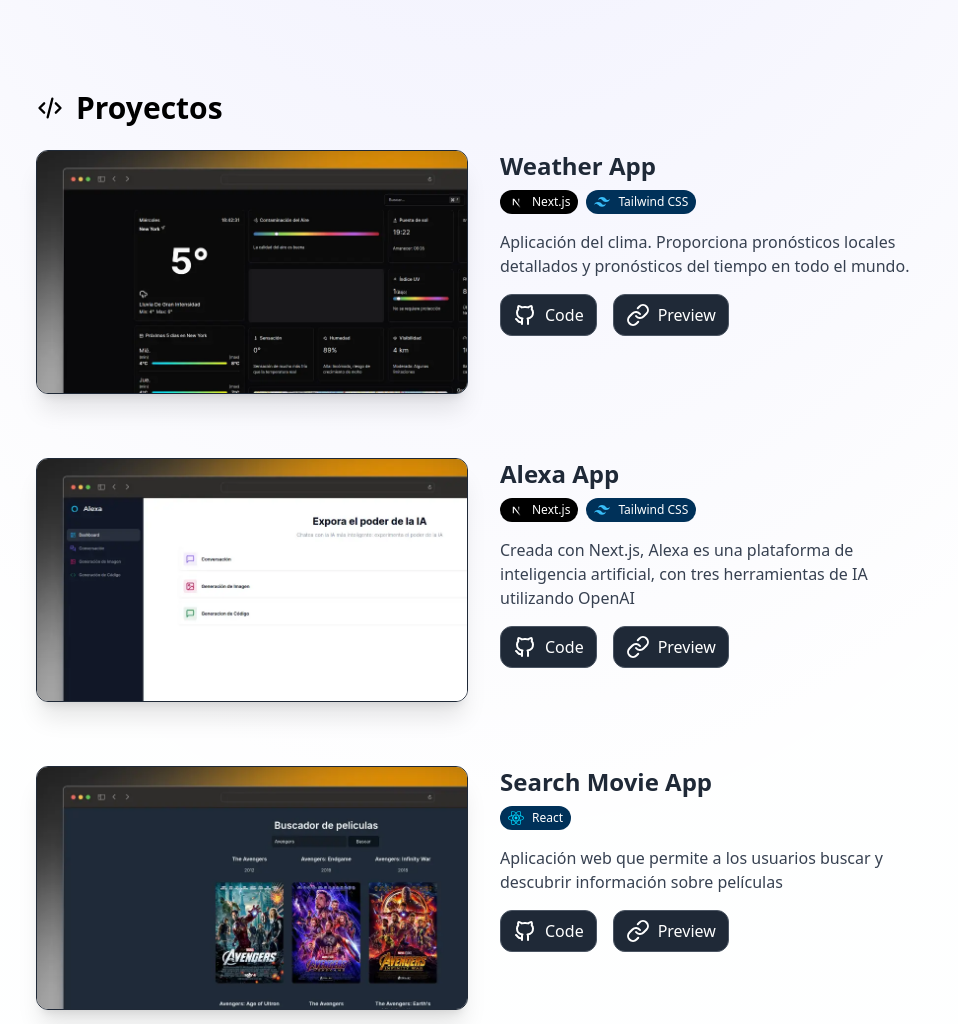
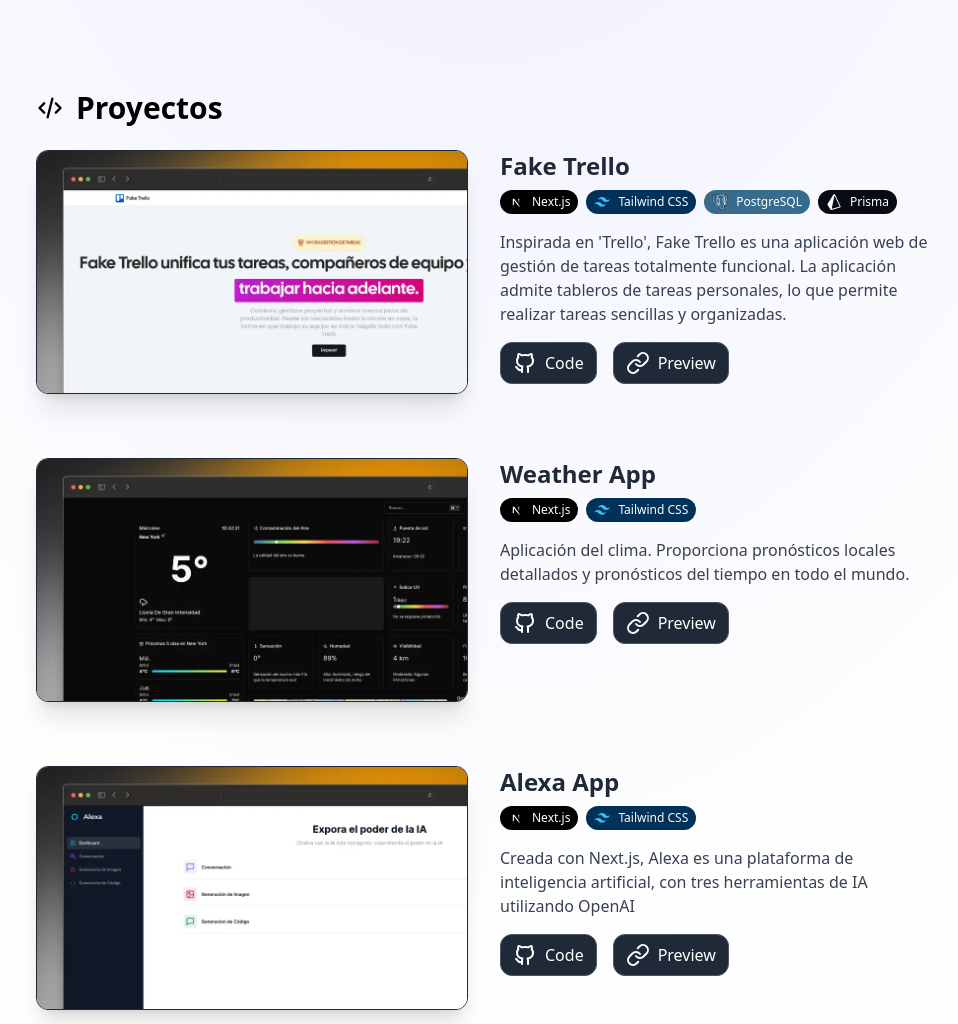
Before and after one commit to LucianoArias/portfolio-dev, an Astro site: page / in a window 1280 px wide. Shown: the part 500-1524 px from the top of the page, without its empty margins (156-1114 px from the left). Built offline with nearby package versions, Linux system fonts and the light colour scheme; Astro itself is replaced by a stand-in of ours.

Commit message:
add new project

```diff
--- a/src/components/Projects.astro
+++ b/src/components/Projects.astro
@@ -5,6 +5,8 @@ import Tailwind from "./icons/Tailwind.astro"
 import Link from "./icons/Link.astro"
 import LinkButton from "./LinkButton.astro"
 import React from "./icons/React.astro"
+import PostgreSQL from './icons/PostgreSQL.astro'
+import Prisma from './icons/Prisma.astro'
 
 const TAGS = {
   NEXT: {
@@ -17,13 +19,32 @@ const TAGS = {
     class: "bg-[#003159] text-white",
     icon: Tailwind,
   },
-  REACT:{
+  REACT: {
     name: "React",
     class: "bg-[#003159] text-white",
     icon: React
+  },
+  POSTGRESQL: {
+    name: "PostgreSQL",
+    class: "bg-[#386c8c] text-white",
+    icon: PostgreSQL
+  },
+  PRISMA: {
+    name: 'Prisma',
+    class: 'bg-[#080b14] text-white',
+    icon: Prisma
   }
 }
 const PROJECTS = [
+  {
+    title: "Fake Trello",
+    description:
+      "Inspirada en 'Trello', Fake Trello es una aplicación web de gestión de tareas totalmente funcional. La aplicación admite tableros de tareas personales, lo que permite realizar tareas sencillas y organizadas.",
+    link: "https://fake-trello-alpha.vercel.app/",
+    github: "https://github.com/LucianoArias/fake-trello",
+    image: "images/projects/fake-trello.webp",
+    tags: [TAGS.NEXT, TAGS.TAILWIND, TAGS.POSTGRESQL, TAGS.PRISMA],
+  },
   {
     title: "Weather App",
     description:
@@ -47,7 +68,7 @@ const PROJECTS = [
     description: "Aplicación web que permite a los usuarios buscar y descubrir información sobre películas",
     link: "https://search-movie-app-delta.vercel.app/",
     github: "https://github.com/LucianoArias/search-movie-app",
-    image: "images/projects/search.webp",
+    image: "images/projects/search-movie.webp",
     tags: [TAGS.REACT],
   }
 ]
--- /dev/null
+++ b/src/components/icons/PostgreSQL.astro
@@ -0,0 +1,6 @@
+<svg {...Astro.props} xmlns="http://www.w3.org/2000/svg" preserveAspectRatio="xMidYMid" viewBox="0 0 256 264">
+    <path d="M255 158c-2-5-6-8-11-9l-8 1-14 2c12-20 22-43 27-65 9-34 5-50-1-57a77 77 0 0 0-62-30c-14 0-27 3-33 5l-19-2c-12 0-24 3-33 8L78 5c-23-3-42 0-55 9C7 26-1 46 0 74a342 342 0 0 0 28 97c7 14 14 22 23 24 5 2 13 3 22-4l5 4 9 3c11 3 22 2 31-1a643 643 0 0 1 0 10 109 109 0 0 0 5 33c1 4 4 11 9 16 6 6 13 8 20 8l9-1c10-2 21-6 29-17s11-27 12-53v-2l1-2 1 1h1c10 0 22-2 30-6 5-2 24-12 20-26"/>
+    <path d="M238 161c-30 6-32-4-32-4 32-47 45-106 33-120-31-40-84-21-85-21l-20-2c-14 0-24 4-32 10 0 0-95-40-91 49 1 19 28 143 59 106l22-26c6 4 12 6 19 5h1v5c-8 9-6 10-22 14-16 3-7 9 0 11s25 4 36-12v2c3 2 5 16 5 29-1 12-1 21 2 27 2 7 5 22 26 18 17-4 27-14 28-30 1-12 3-10 3-20l1-5c2-16 1-21 12-19l2 1c8 0 19-2 25-5 13-6 21-16 8-13" fill="#336791"/>
+    <path d="M108 82h-6l-1 2 1 3c1 2 3 3 5 3h1c3 0 6-2 6-4 1-2-3-4-6-4M197 82c0-2-4-3-7-2-3 0-6 1-6 3 1 2 3 4 6 4h1l4-2 2-3" fill="#FFF"/>
+    <path d="M248 160c-1-3-5-5-11-3-18 3-24 1-27-1 14-21 26-47 32-71 3-11 5-22 5-30 0-10-2-17-5-21a70 70 0 0 0-57-27c-16 0-30 4-33 6-5-2-12-3-18-3-13 0-23 3-32 9-4-2-14-5-26-7-21-3-37-1-49 8C13 30 6 48 8 73c0 8 5 35 13 60 10 33 21 51 32 55l5 1c4 0 9-2 14-9l21-22c4 2 9 3 14 3v1l-2 3c-4 5-5 5-16 8-3 0-12 2-12 8 0 7 10 10 11 10l12 1c9 0 17-3 24-8-1 23 0 46 3 53 3 6 8 20 26 20l9-1c18-4 26-12 29-30l6-45 11 1c8 0 17-2 23-5 7-3 19-10 17-17Zm-44-83-1 10-2 12 1 14c1 9 3 19-2 28l-2-4-3-6c-7-12-22-39-14-50 2-3 8-6 23-4Zm-18-62c21 0 38 8 50 23 9 12-1 65-30 111l-1-1c7-13 6-25 5-36l-1-13 1-11a72 72 0 0 0 1-16c0-5-6-20-18-34-6-7-16-16-28-21l21-2ZM67 176c-6 7-10 6-12 5-8-3-19-21-27-51-8-25-13-50-13-57-1-23 4-39 16-47 20-14 52-6 64-2v1C74 46 74 82 74 85v3c1 7 2 18 0 31a38 38 0 0 0 12 34l-19 23Zm22-30c-6-7-9-16-8-26 2-14 1-26 1-32v-2c3-3 17-11 27-8 5 1 8 4 9 9 6 28 1 40-4 50l-2 5-1 2-3 10c-7 0-14-3-19-8Zm1 38-5-2 6-2c13-3 15-5 19-10l4-5c3-3 4-2 6-1 1 0 3 2 4 5l-1 4c-9 13-23 13-33 11Zm70 65c-16 3-22-5-26-15a293 293 0 0 1-3-67c-2-5-5-9-8-10-2-1-5-2-8-1l3-10 1-1 2-5c5-10 11-24 4-54-2-12-11-17-23-16a54 54 0 0 0-20 7c1-12 5-33 18-47 9-8 20-13 34-12 27 0 44 14 54 26 8 10 13 20 15 25-14-1-23 1-28 8-10 15 6 44 13 57l3 6 8 13 2 2c-4 2-11 4-11 18l-6 51c-3 16-8 21-24 25Zm68-78c-4 2-11 3-18 3-8 1-11 0-12-1-1-9 3-10 6-11h2l1 1c6 4 16 4 31 1h1l-11 7Z" fill="#FFF"/>
+</svg>
--- /dev/null
+++ b/src/components/icons/Prisma.astro
@@ -0,0 +1 @@
+<svg {...Astro.props} viewBox="0 0 256 310" width="256" height="310" xmlns="http://www.w3.org/2000/svg" preserveAspectRatio="xMidYMid"><path fill="#fff" d="M254.313 235.519L148 9.749A17.063 17.063 0 00133.473.037a16.87 16.87 0 00-15.533 8.052L2.633 194.848a17.465 17.465 0 00.193 18.747L59.2 300.896a18.13 18.13 0 0020.363 7.489l163.599-48.392a17.929 17.929 0 0011.26-9.722 17.542 17.542 0 00-.101-14.76l-.008.008zm-23.802 9.683l-138.823 41.05c-4.235 1.26-8.3-2.411-7.419-6.685l49.598-237.484c.927-4.443 7.063-5.147 9.003-1.035l91.814 194.973a6.63 6.63 0 01-4.18 9.18h.007z"/></svg>
```
Also changed, not shown: public/images/projects/fake-trello.webp (added), public/images/projects/search.webp (deleted).
